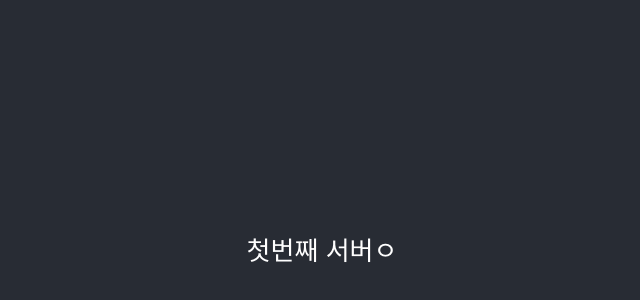
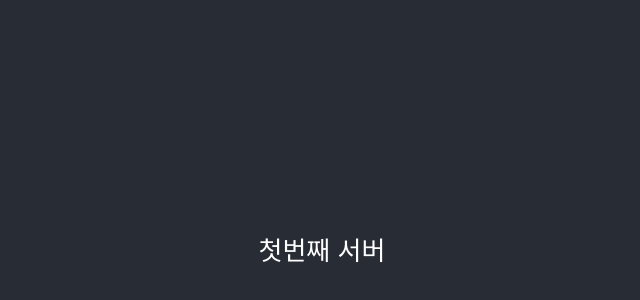
Before and after one commit to newy12/young, a React (Create React App) app: page / in a window 1280 px wide. Shown: the part 152-452 px from the top of the page, without its empty margins (318-958 px from the left). Built offline with nearby package versions, Linux system fonts and the light colour scheme.

Commit message:
jekins webhook checking test

```diff
--- a/src/components/Test.js
+++ b/src/components/Test.js
@@ -3,7 +3,7 @@ import React from 'react';
 const Test = () => {
     return (
         <>
-        첫번째 서버ㅇ
+        첫번째 서버
         </>
     );
 }
```
